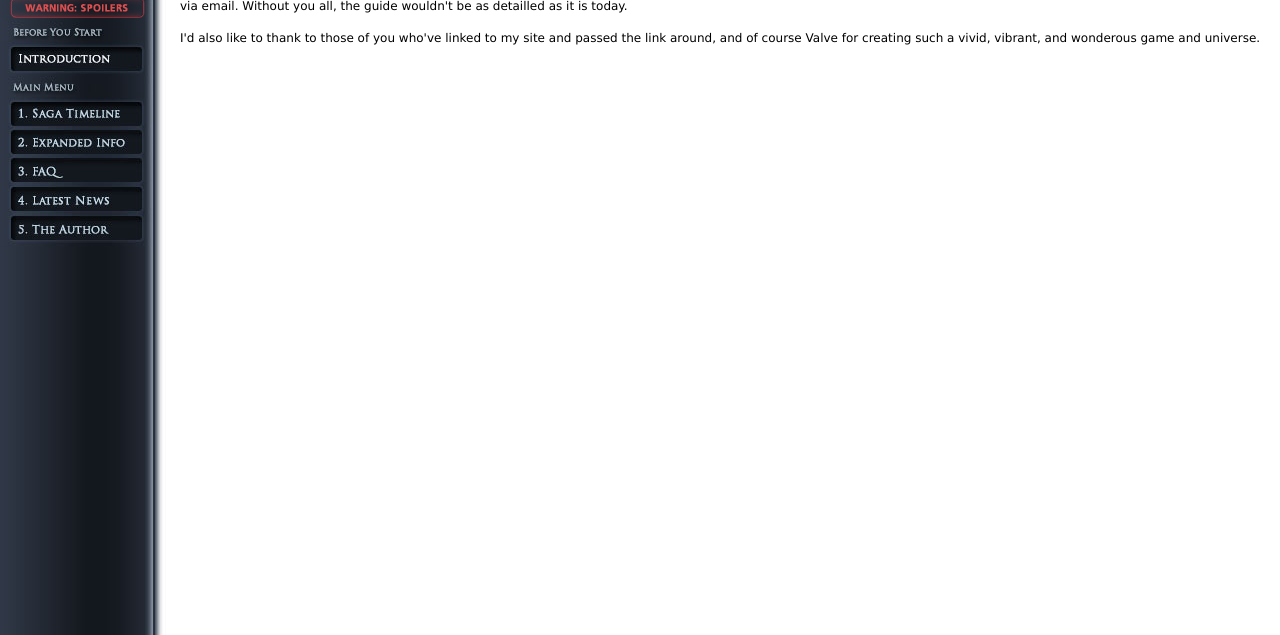
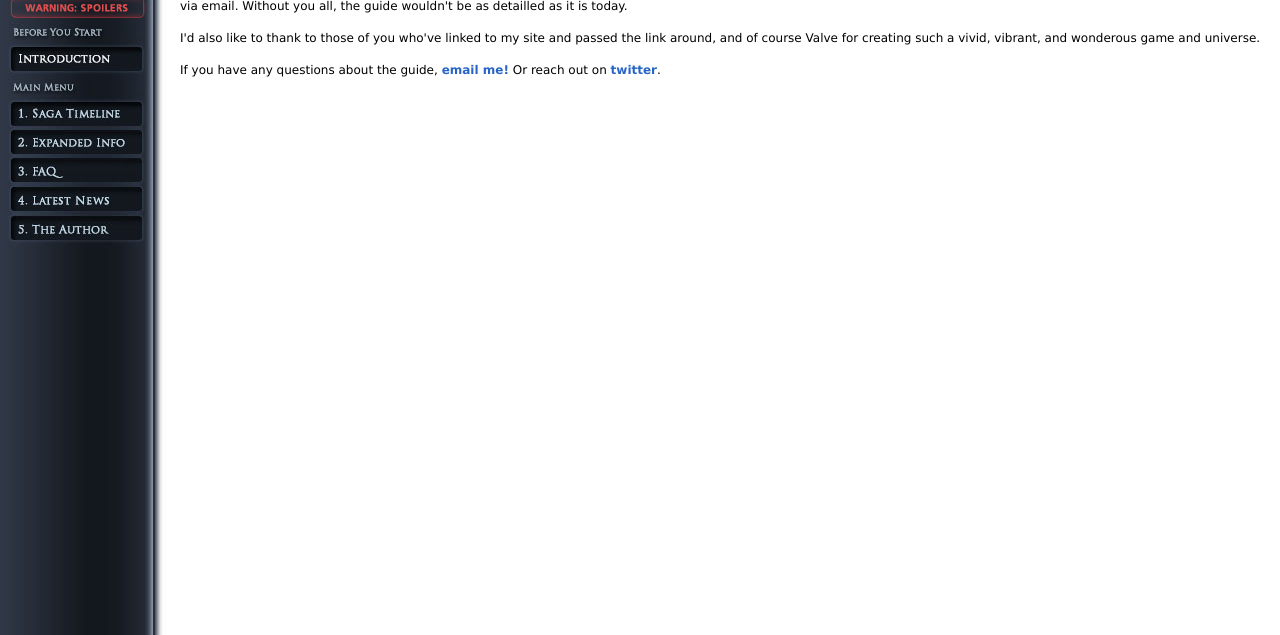
Before and after one commit to halflifestoryguide/halflifestoryguide, a plain HTML site: page author.htm in a window 1280 px wide. Shown: the part 165-800 px from the top of the page. Drawn offline with Linux system fonts and the light colour scheme.

Commit message:
Update author.htm
Adding email address

```diff
--- a/author.htm
+++ b/author.htm
@@ -218,6 +218,8 @@ src="http://e0.extreme-dm.com/s9.g?login=ventro7&j=n&jv=n"/>
         and wonderous game and universe.<br>
         <br>
 
+		  If you have any questions about the guide, <a href="mailto:halflifesagastoryguide@gmail.com">email me!</a> Or reach out on <a href="https://twitter.com/halflifestorygd">twitter</a>.
+
             </p>
                             </td>
         </tr>
```
